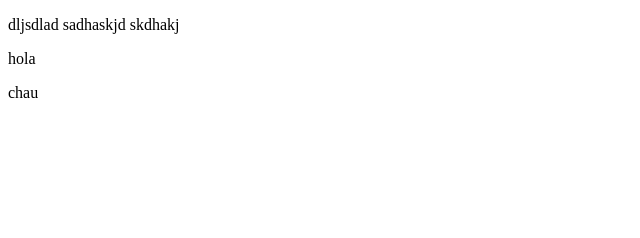
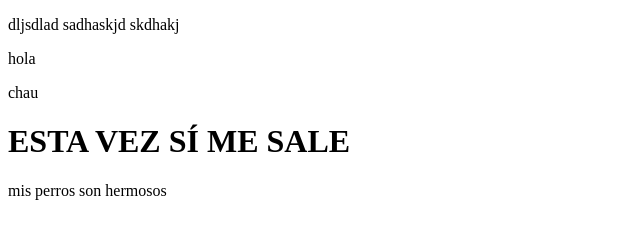
Before and after one commit to trivalu23/Mi-primer-repositorio, a plain HTML site: page index.html in a window 1280 px wide. Shown: the whole page, without its empty margins (0-640 px from the left). Drawn offline with Linux system fonts and the light colour scheme.

Commit message:
Tercer commit

```diff
--- a/index.html
+++ b/index.html
@@ -15,5 +15,9 @@
 
     <p>chau</p>
 
+    <h1>ESTA VEZ SÍ ME SALE</h1>
+
+    <p>mis perros son hermosos</p>
+
 </body>
 </html>
```
